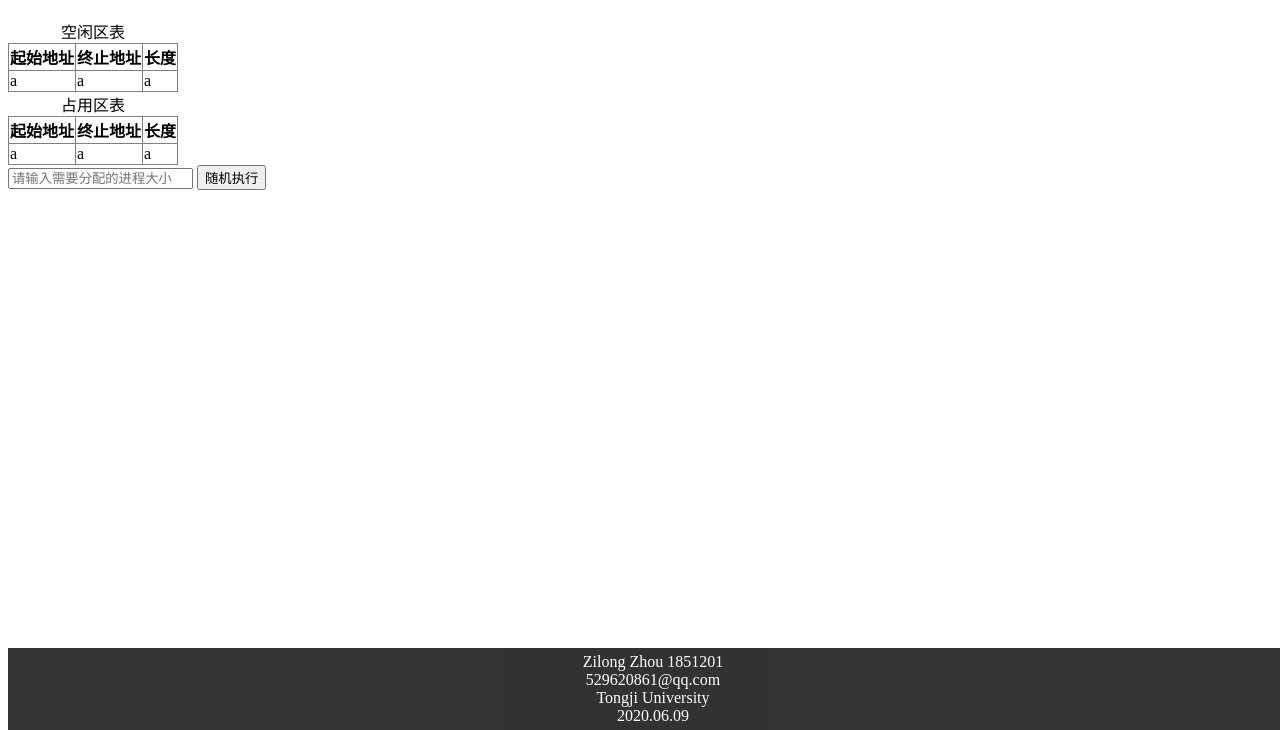
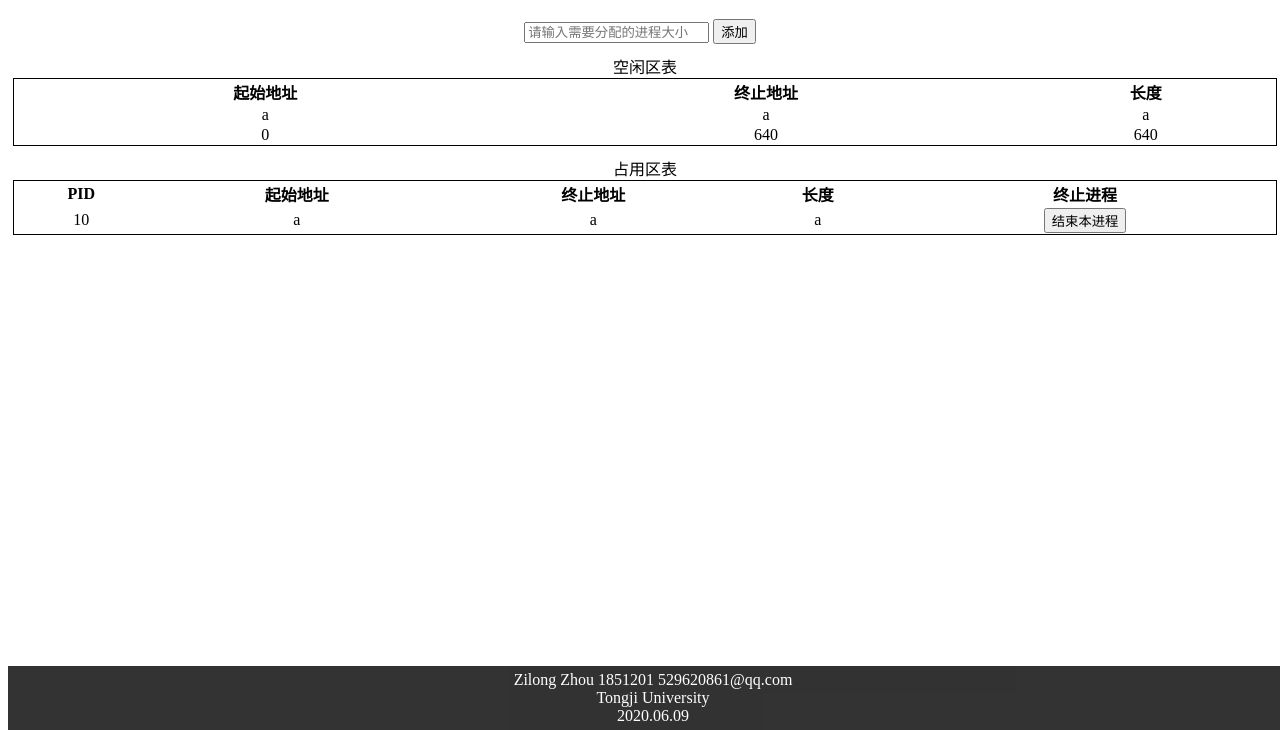
Before and after one commit to zhouzilong2020/OS, a plain HTML site: page project/内存管理 6-19/index.html in a window 1280 px wide. Shown: the part 70-800 px from the top of the page. Drawn offline with Linux system fonts and the light colour scheme.

Commit message:
allocate finish

```diff
--- a/project/内存管理 6-19/index.html
+++ b/project/内存管理 6-19/index.html
@@ -2,7 +2,8 @@
 <html lang="en">
 <head>
     <meta charset="UTF-8">
-    <meta name="viewport" content="width=device-width, initial-scale=1.0">
+    <!-- <meta name="viewport" content="width=device-width, initial-scale=1.0"> -->
+    <meta name="viewport" content="width=device-width, initial-scale=1.0, minimum-scale=0.5, maximum-scale=2.0, user-scalable=yes" />
     <script src='script.js'></script>
     <link href='style.css' rel="stylesheet" type="text/css">
     <title>Memeroy Management Scheduler</title>
@@ -10,9 +11,14 @@
 <body>
     <header style="text-align:center;"><h1>动态内存分配模拟器</h1></header>
 
-    <table id="idleTable" border='1'>
+    <div class="input">
+        <input  type="text" placeholder="请输入需要分配的进程大小" id="input_size">
+        <button id="add" type="input" onclick="newJob()" >添加</button>
+    </div>
+    <div class="display">
+        <table id="idleTable" >
             <caption>空闲区表</caption>
-        <tr>
+            <tr >
                 <th>起始地址</th>
                 <th>终止地址</th>
                 <th>长度</th>
@@ -24,29 +30,28 @@
             </tr>
         </table>
 
-    <table id="busyTable" border='1'>
+        <table id="busyTable">
             <caption>占用区表</caption>
             <tr>
+                <th>PID</th>
                 <th>起始地址</th>
                 <th>终止地址</th>
                 <th>长度</th>
+                <th>终止进程</th>
             </tr>
-        <tr>
-            <td>a</td>
-            <td>a</td>
-            <td>a</td>
+            <tr onfocus="fun(this)">
+                <td class="PID">10</td>
+                <td class="bg_address">a</td>
+                <td class="ed_address">a</td>
+                <td class="length">a</td>
+                <td><button onclick="del(this)">结束本进程</button></td>
             </tr>
         </table>
-    <div>
-        <form action="">
-            <input type="text" placeholder="请输入需要分配的进程大小" id="size">
-            <button id="randon"><label for="button">随机执行</label></button>
-        </form>
     </div>
 
+
     <footer>
-        <div id="author">Zilong Zhou 1851201</div>
-        <div id="e-mail">529620861@qq.com</div>
+        <div id="author">Zilong Zhou 1851201 529620861@qq.com</div>
         <div id="university">Tongji University</div>
         <div id="date">2020.06.09</div>
     </footer>
--- a/project/内存管理 6-19/script.js
+++ b/project/内存管理 6-19/script.js
@@ -61,7 +61,17 @@ function MemoryManager(maxSize){
             while(p.next != null){
                 if(p.next.element["size"] >= size){ //找到了第一个合适分配的内存
                     // 更新已使用内存表项
-                    this.busyTable.insert({"bg": p.next.element["bg"], "ed": p.next.element["bg"]+size, "PID" : PID})
+                    let item = {"bg": p.next.element["bg"], "ed": p.next.element["bg"]+size, "PID" : PID, "size":size};
+                    this.busyTable.insert(item)
+
+                    // 更新页面
+                    let newRow = document.getElementById("busyTable").insertRow(-1);
+                    newRow.insertCell(0).innerHTML = item["PID"];
+                    newRow.insertCell(1).innerHTML = item["bg"];
+                    newRow.insertCell(2).innerHTML = item["ed"];
+                    newRow.insertCell(3).innerHTML = item["size"];
+                    newRow.insertCell(4).innerHTML =  "<td><button onclick=\"del(this)\">结束本进程</button></td>";
+
                     if(p.next.element["size"] == size){ //剩余区域等于申请区域，则需要从表单中删除
                         let tem = p.next;
                         p.next = tem.next;
@@ -96,8 +106,6 @@ function MemoryManager(maxSize){
                 }
                 p = p.next;
             }
-
-
             if(flag){ //成功找到了这样的进程，释放内存资源
                 p = this.idleTable.head;
                 // 检查有无可以合并的区域
@@ -150,6 +158,52 @@ function MemoryManager(maxSize){
         }
     }
 }
-var a  = new LinkedList()
-var manager = new MemoryManager(640)
-1+1;
+
+const MAX_SIZE = 640;
+var cnt = 0;
+var manager;
+
+document.addEventListener('DOMContentLoaded', function(){
+    manager = new MemoryManager(MAX_SIZE);
+    init()
+})
+
+function init(){
+    let newRow = document.getElementById("idleTable").insertRow(-1);
+    newRow.insertCell(0).innerHTML = 0;
+    newRow.insertCell(1).innerHTML = MAX_SIZE;
+    newRow.insertCell(2).innerHTML = MAX_SIZE;
+}
+
+function isValid(size){
+    if(!isNaN(size)){
+        if (size > MAX_SIZE){
+            window.alert("输入内存过大，当前最大空间为"+MAX_SIZE);
+            return false;
+        }
+        else if(size <= 0){
+            window.alert("请输入合法的内存大小")
+            return false;
+        }
+        return true;
+    }
+    window.alert("请输入一个合法数字(1-"+MAX_SIZE+")");
+    return false;
+}
+
+function newJob(){
+    let size = document.getElementById("input_size").value;
+    if(isValid(size)){
+        size = parseInt(size);
+        let mes = manager.allocate(size, cnt++);
+    }
+}
+
+function del(e){
+    var tr = e.parentElement.parentElement;
+    var index = tr.rowIndex;
+    var table = document.getElementById("busyTable");
+    let PID = tr.firstElementChild.innerHTML;
+    manager.free(PID);
+    table.deleteRow(index);
+}
--- a/project/内存管理 6-19/style.css
+++ b/project/内存管理 6-19/style.css
@@ -7,6 +7,7 @@
     padding: 0;
 }
   */
+
 footer{
     background-color:black;
     color:white;
@@ -19,6 +20,20 @@ footer{
     bottom: 0px;
 }
 
-table{
+#idleTable, #busyTable{
+    margin:5px;
+    float:left;
     border-collapse: collapse;
+    position: relative;
+    width: 100%;
+    text-align: center;
+    padding:15px;
+    padding-top:1px;
+    border:1px solid black
 }
+
+.input{
+    margin:5px;
+    position: relative;
+    text-align:center;
+}
```
Also changed, not shown: 1 other file. Lines whose indentation alone changed are shown as unchanged.
